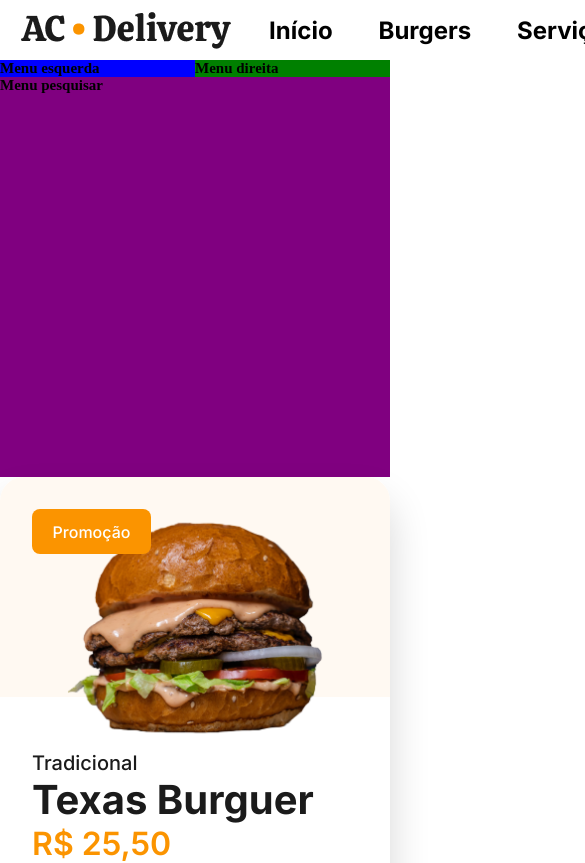
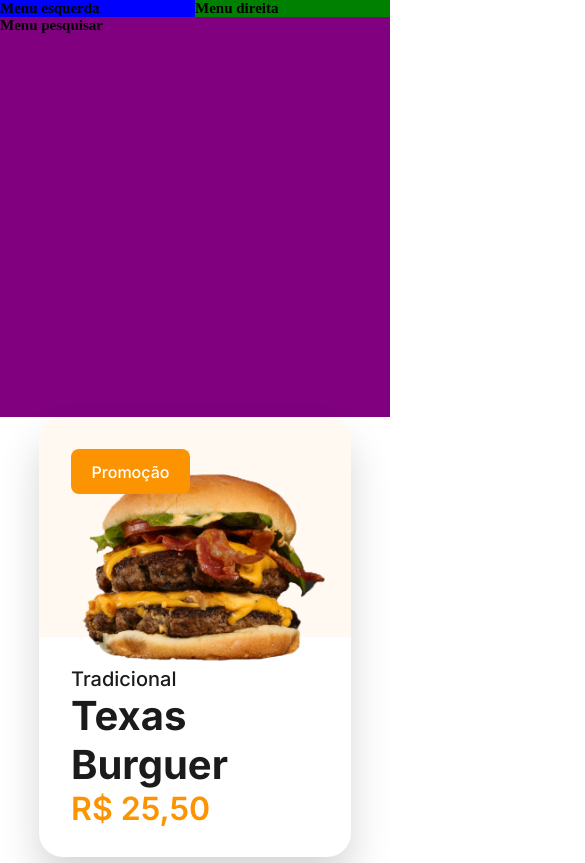
Before and after one commit to Toteck/AC-Delivery, a React (Vite) app: page / in a window 390 px wide. Shown: the top 863 px of the page, 585 px wide, since content can reach past the window. Built offline with nearby package versions, Linux system fonts and the light colour scheme.

Commit message:
style: melhorando responsividade do container de produtos

```diff
--- a/index.html
+++ b/index.html
@@ -15,6 +15,6 @@
     page. Try various colors for the theme: dark, light, red, orange, yellow, lime, green,
     teal, blue, blurple, magenta, pink!
     -->
-    <script src="https://replit.com/public/js/replit-badge-v2.js" theme="dark" position="bottom-right"></script>
+
   </body>
 </html>
--- a/src/App.css
+++ b/src/App.css
@@ -80,16 +80,31 @@ footer {
   align-content: center;
 }
 
-@media (max-width: 768px) {
+@media (max-width: 768px) { /* Tablet */
   footer {
     grid-template-columns: repeat(2, minmax(0, 44rem));
     grid-template-rows: repeat(3, minmax(0, 44rem));
   }
 }
 
-@media (max-width: 480px) {
+@media (max-width: 480px) { /* Mobile */
+
+  header {
+    display: none;
+  }
+
+  .container {
+    width: 100vw;
+  }
+
   footer {
-    grid-template-columns: minmax(0, 44rem);
-    grid-template-rows: repeat(6, minmax(0, 44rem));
+    /* grid-template-columns: minmax(0, 44rem); */
+    /* grid-template-columns: 44rem;
+    grid-template-rows: repeat(6, minmax(0, 44rem)); */
+    display: flex;
+    flex-flow: column-reverse;
+    /* justify-content: center; */
+    align-items: center;
+    /* flex-wrap: wrap;*/
   }
 }
--- a/src/components/Produto/style.css
+++ b/src/components/Produto/style.css
@@ -90,6 +90,19 @@
     margin: 0 8.9rem;
 }
 
+@media (max-width: 480px) {
+
+  .produto {
+    width: 80vw;
+  }
+
+  .produto .imagem_hamburguer #podrao {
+    margin: 0;
+  }
+
+}
+
+
 .produto .descricao_hamburguer {
   height: 50%;
   display: flex;
```
